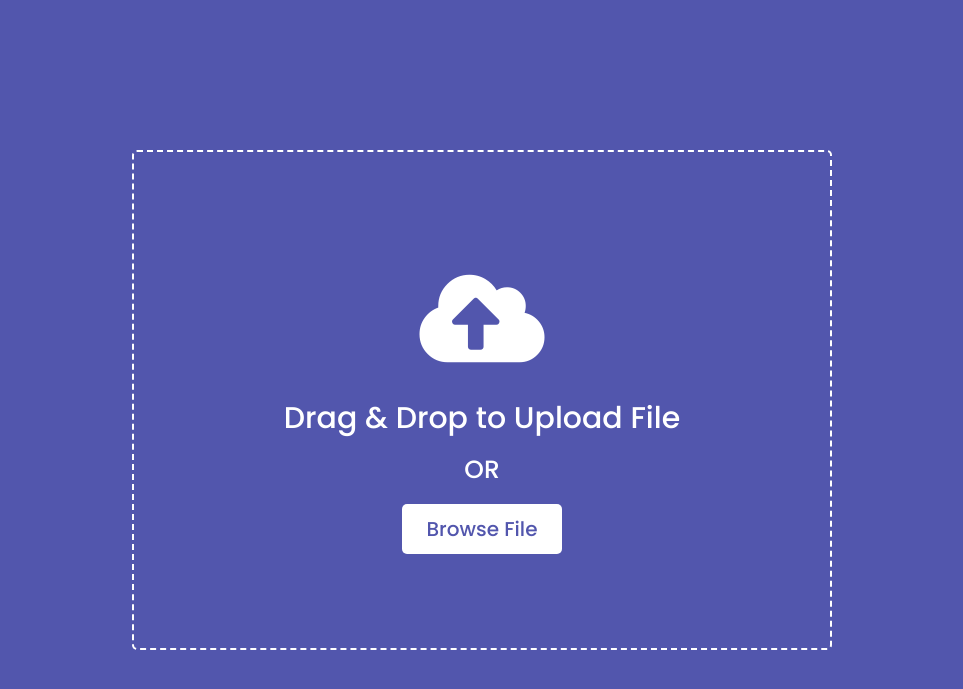
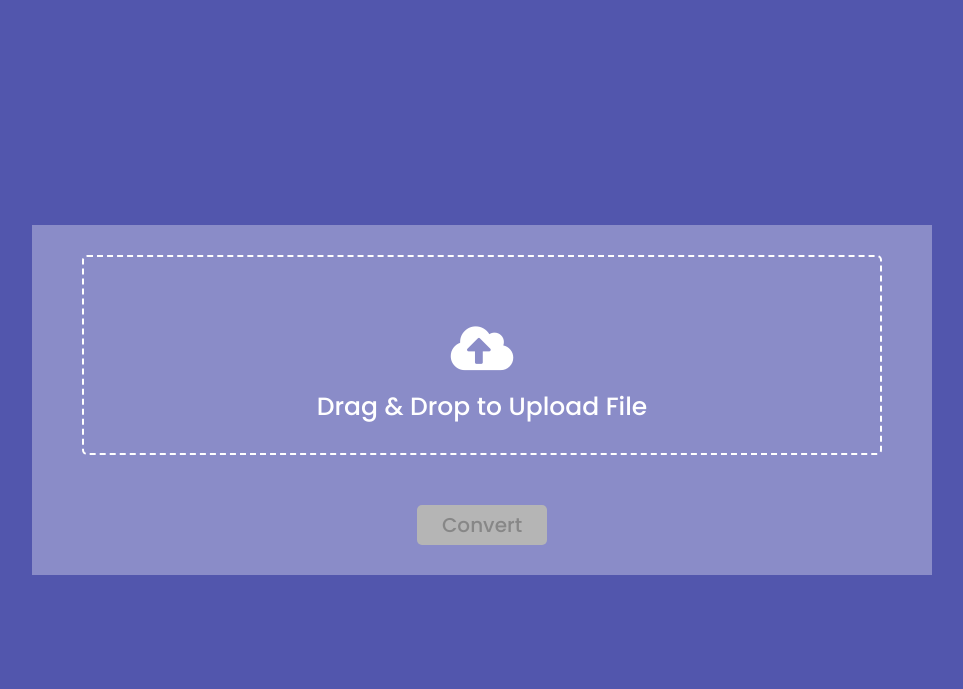
Before and after one commit to yongshn220/petIllustrator, a Flask app: page / in a window 1280 px wide. Shown: the top 689 px of the page, without its empty margins (158-1121 px from the left). Run offline with Flask 2, Linux system fonts and the light colour scheme.

Commit message:
HTML and Flask added

```diff
--- a/Page/server.py
+++ b/Page/server.py
@@ -1,11 +1,23 @@
 # -*- coding: utf-8 -*-
+from re import DEBUG
 from flask import Flask, render_template, request
-
+from werkzeug.utils import secure_filename
 app = Flask(__name__)
 
 @app.route("/", methods=['GET', 'POST'])
 def index():
-    return render_template('index.html')
+    if request.method == 'GET':
+        return render_template('index.html')
+
+    if request.method == "POST":
+        files = request.files.getlist('image-files')
+
+        num = 'a'
+        for file in files:
+            file.save('c:/Github/Python/FCN/Images/' + num + secure_filename(file.filename))
+            num = num+'a'
+
+        return render_template('index.html')
 
 if __name__ == '__main__':
     app.run(debug=True)
--- a/Page/static/css/style.css
+++ b/Page/static/css/style.css
@@ -5,52 +5,78 @@
     box-sizing: border-box;
     font-family: "Poppins", sans-serif;
 }
-body{
+body
+{
     display: flex;
     align-items: center;
     justify-content: center;
     min-height: 100vh;
     background: #5256ad;
 }
-.drag-area{
+
+.main-area
+{
+    height: 350px;
+    width: 900px;
+    align-items: center;
+    display: flex;
+    justify-content: center;
+    flex-direction: column;
+    background:#ffffff52;
+}
+
+.drag-area
+{
     border: 2px dashed #fff;
-  height: 500px;
-  width: 700px;
+    height: 200px;
+    width: 800px;
     border-radius: 5px;
     display: flex;
     align-items: center;
     justify-content: center;
     flex-direction: column;
 }
-.drag-area.active{
+
+.drag-area.active
+{
     border: 2px solid #fff;
 }
-.drag-area .icon{
-  font-size: 100px;
+.drag-area .icon
+{
+    font-size: 50px;
     color: #fff;
 }
-.drag-area header{
-  font-size: 30px;
+.drag-area header
+{
+    height: 10px;
+    font-size: 25px;
     font-weight: 500;
     color: #fff;
 }
-.drag-area span{
-  font-size: 25px;
-  font-weight: 500;
-  color: #fff;
-  margin: 10px 0 15px 0;
-}
-.drag-area button{
-  padding: 10px 25px;
+
+.main-area .input-submit
+{
+    pointer-events: none;
+    margin-top: 50px;
+    padding: 5px 25px;
     font-size: 20px;
     font-weight: 500;
     border: none;
     outline: none;
-  background: #fff;
-  color: #5256ad;
+
+    background: #b5b5b5;
+    color: #878787;
     border-radius: 5px;
     cursor: pointer;
 }
+
+.main-area .input-submit.active
+{
+    pointer-events: all;
+    background: #fff;
+    color: #5256ad;
+}
+
 .drag-area img{
     height: 100%;
     width: 100%;
--- a/Page/static/js/script.js
+++ b/Page/static/js/script.js
@@ -1,20 +1,12 @@
 //selecting all required elements
-const dropArea = document.querySelector(".drag-area"),
-dragText = dropArea.querySelector("header"),
-button = dropArea.querySelector("button"),
-input = dropArea.querySelector("input");
-let file; //this is a global variable and we'll use it inside multiple functions
+const dropArea = document.querySelector(".drag-area");
+const mainArea = document.querySelector(".main-area");
 
-button.onclick = ()=>{
-    input.click(); //if user click on the button then the input also clicked
-}
+dragText = dropArea.querySelector("header");
+fileInput = document.querySelector(".input-file")
+submitInput = document.querySelector(".input-submit")
 
-input.addEventListener("change", function(){
-    //getting user select file and [0] this means if user select multiple files then we'll select only the first one
-    file = this.files[0];
-    dropArea.classList.add("active");
-    showFile(); //calling function
-});
+let files;
 
 //If user Drag File Over DropArea
 dropArea.addEventListener("dragover", (event)=>{
@@ -32,16 +24,54 @@ dropArea.addEventListener("dragleave", ()=>{
 //If user drop File on DropArea
 dropArea.addEventListener("drop", (event)=>{
     event.preventDefault(); //preventing from default behaviour
-    //getting user select file and [0] this means if user select multiple files then we'll select only the first one
-    file = event.dataTransfer.files[0];
-    showFile(); //calling function
+    files = event.dataTransfer.files;
+    fileDropEvent();
 });
 
+
+
+function fileDropEvent()
+{
+    if(!isValid())
+    {
+        notValidCall();
+    }
+    else
+    {
+        validCall();
+    }
+}
+
+function isValid()
+{
+    let validExtensions = ["image/jpeg", "image/jpg", "image/png"];
+    for(var i = 0; i < files.length; i++)
+    {
+        console.log(files[i].type);
+        if(!validExtensions.includes(files[i].type))
+        {
+            return false;
+        }
+    };
+    return true
+}
+
+
+function notValidCall()
+{
+    alert("This is not an Image File!");
+    dropArea.classList.remove("active");
+    dragText.textContent = "Drag & Drop to Upload File";
+}
+
+function validCall()
+{
+    fileInput.files = files;
+    submitInput.classList.add("active");
+    submitInput.disabled = false;
+}
+
 function showFile()
-{
-    let fileType = file.type; //getting selected file type
-    let validExtensions = ["image/jpeg", "image/jpg", "image/png"]; //adding some valid image extensions in array
-    if(validExtensions.includes(fileType))
 {
     //if user selected file is an image file
     let fileReader = new FileReader(); //creating new FileReader object
@@ -53,10 +83,3 @@ function showFile()
     }
     fileReader.readAsDataURL(file);
 }
-    else
-    {
-        alert("This is not an Image File!");
-        dropArea.classList.remove("active");
-        dragText.textContent = "Drag & Drop to Upload File";
-    }
-}
--- a/Page/templates/index.html
+++ b/Page/templates/index.html
@@ -5,17 +5,22 @@
     <meta charset="UTF-8">
     <meta name="viewport" content="width=device-width, initial-scale=1.0">
     <title>Drag & Drop or Browse: File Upload | CodingNepal</title>
-    <link rel="stylesheet" href="../static/css/style.css">
+    <link rel="stylesheet" href={{url_for('static', filename="css/style.css")}}/>
     <link rel="stylesheet" href="https://cdnjs.cloudflare.com/ajax/libs/font-awesome/5.15.3/css/all.min.css"/>
 </head>
 <body>
-  <div class="drag-area">
-    <div class="icon"><i class="fas fa-cloud-upload-alt"></i></div>
-    <header>Drag & Drop to Upload File</header>
-    <span>OR</span>
-    <button>Browse File</button>
-    <input type="file" hidden>
+  <div class="main-area">
+    <div class="drag-area">
+      <div class="icon"><i class="fas fa-cloud-upload-alt"></i></div>
+      <header>Drag & Drop to Upload File</header>
+      <input type="file" hidden>
+    </div>
+
+    <form action="/" method="post" enctype="multipart/form-data">
+      <input type="file" name="image-files" class="input-file" multiple="multiple" hidden>
+      <input type="submit" value="Convert" class="input-submit" disabled>
+    </form>
   </div>
-  <script src="../static/js/script.js"></script>
+  <script src={{url_for('static', filename="js/script.js")}}></script>
 </body>
 </html>
```
Also changed, not shown: Page/static/js/scriptCopy.js (added, +65 -0 lines). Lines whose indentation alone changed are shown as unchanged.
